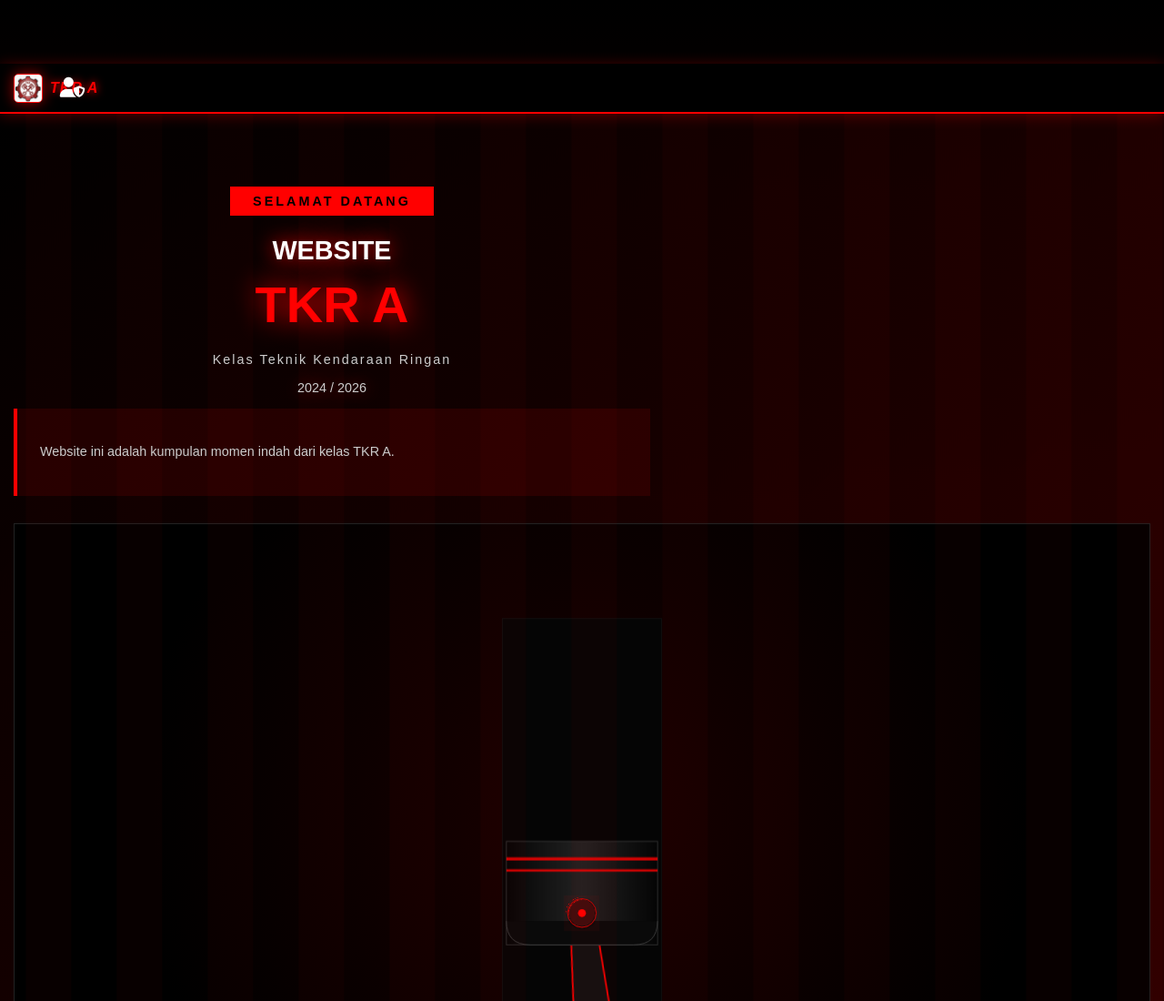
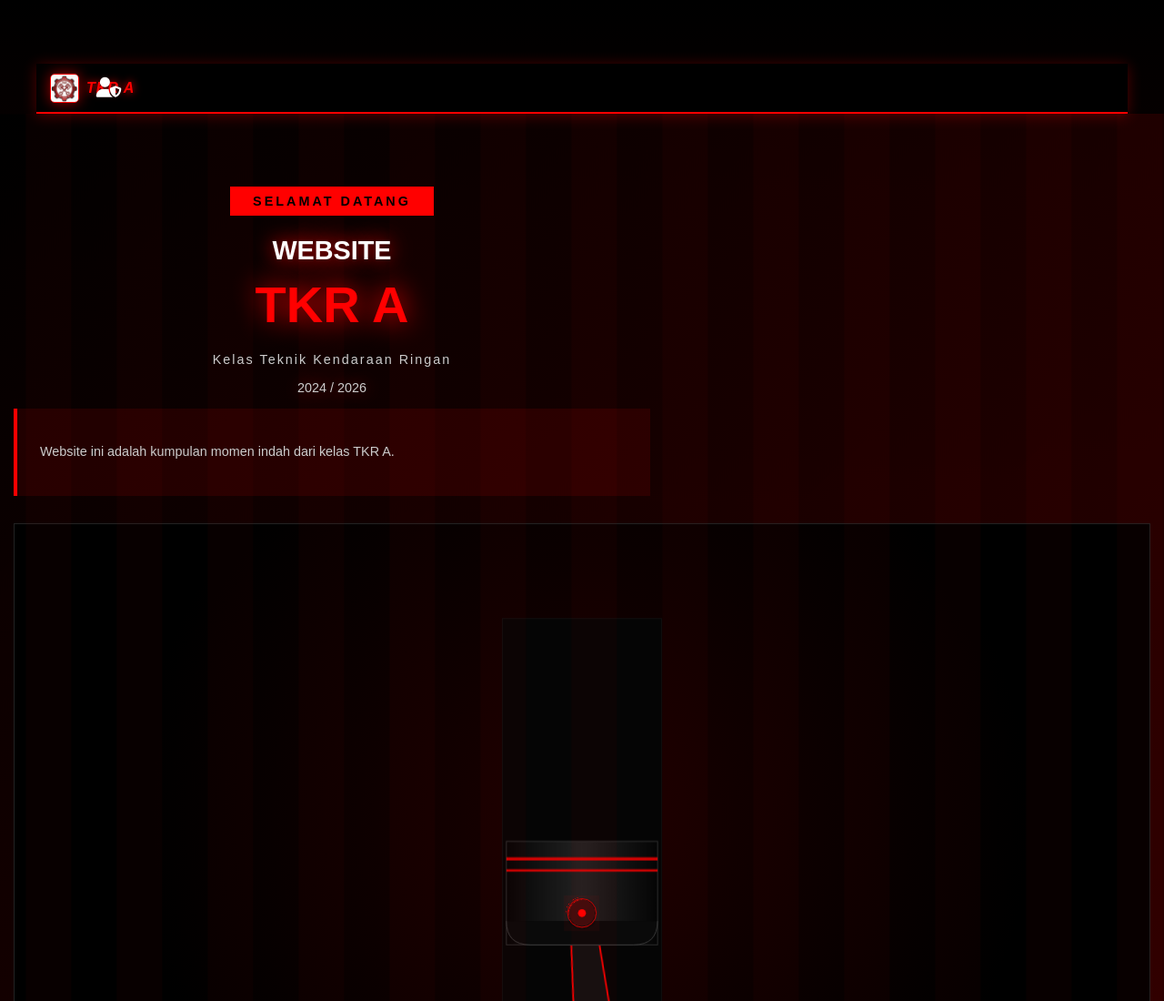
Before and after one commit to adotypawn/TKR-A, a plain HTML site: page index.html in a window 1280 px wide. Shown: the top 1100 px of the page at 91% size. Drawn offline with nearby package versions, Linux system fonts and the light colour scheme; some packages are replaced by stand-ins of ours; no server answers; a script that the page names is missing.

Commit message:
update index.html

```diff
--- a/index.html
+++ b/index.html
@@ -35,7 +35,7 @@
     </audio>
 
     <!-- 🏠 Header -->
-<header class="main-container">
+<header class="header-container">
     <div class="header-content">
         <button class="menu-toggle" onclick="toggleMenu()">
             <i class="fas fa-bars"></i>
```
